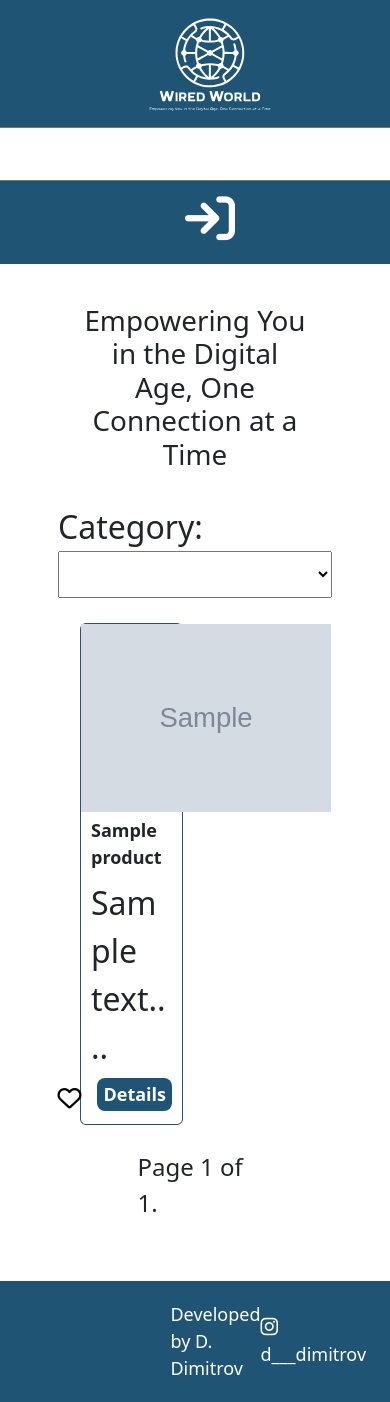
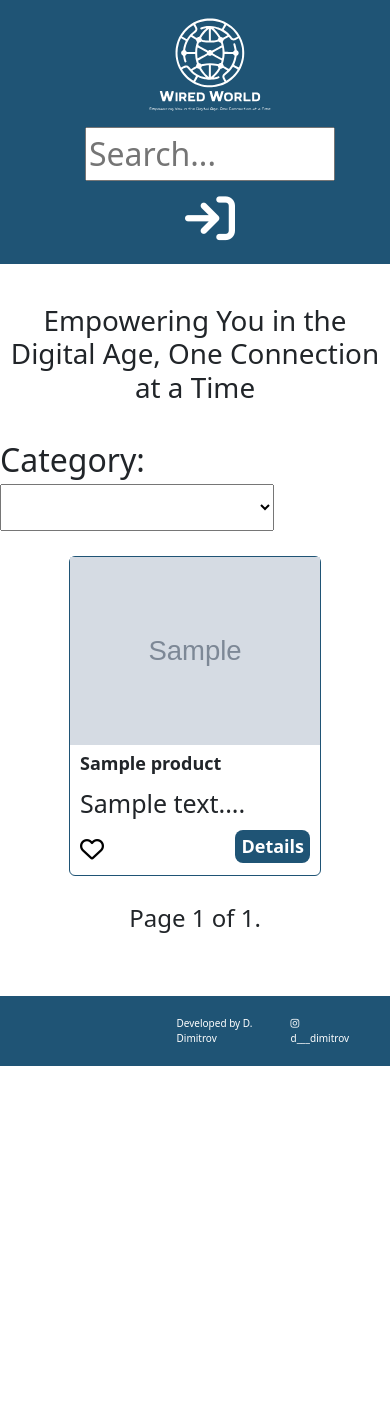
Before and after one commit to Dimpex0/WiredWorldWebsite, a Django app: page / in a window 390 px wide; the page is wider, and only the part inside the window is pictured. After the commit the page ends 1066 px from the top of that part, so only its background shows below. Run offline with Django 4.2, Linux system fonts and the light colour scheme; tables that the repository leaves empty hold one stand-in row (values such as "Sample post"); grey boxes marked "Sample" are stand-in pictures; some libraries are stand-ins or nearby versions.

Commit message:
made home page responsive and fixed some unresponsiveness on the base html

```diff
--- a/static/style/base.css
+++ b/static/style/base.css
@@ -251,3 +251,32 @@
         width: 800px;
     }
 }
+
+@media screen and (max-width: 850px) {
+    nav input {
+        width: 600px;
+    }
+
+    footer, footer .instagram-icon {
+        font-size: 12px;
+    }
+}
+
+@media screen and (max-width: 650px) {
+    nav input {
+        width: 400px;
+    }
+    #search-list li a {
+        font-size: 20px;
+    }
+}
+
+@media screen and (max-width: 490px) {
+    nav input {
+        width: 250px;
+    }
+
+    footer, footer .instagram-icon {
+        font-size: 10px;
+    }
+}
--- a/static/style/index.css
+++ b/static/style/index.css
@@ -3,7 +3,7 @@
     flex-direction: column;
     align-items: center;
     gap: 24px;
-    padding: 10px 80px 10px 80px;
+    padding: 10px 80px;
 }
 
 main h1 {
@@ -58,8 +58,7 @@
 }
 
 main .cards .card img {
-    width: 100%;
-    height: 100%;
+    width: 250px;
     object-fit: scale-down;
     margin: auto;
 }
@@ -69,7 +68,7 @@
     position: absolute;
     background-color: red;
     color: white;
-    padding: 3px 6px 3px 6px;
+    padding: 3px 6px;
     border-radius: 4px;
 }
 
@@ -145,3 +144,35 @@
         grid-template-columns: repeat(2, 1fr);
     }
 }
+
+@media screen and (max-width: 710px) {
+    main .cards .card img {
+        width: 150px;
+    }
+
+    main .cards .card .card-content .card-description {
+        font-size: 18px;
+    }
+
+    .out-of-stock {
+        font-size: 16px;
+    }
+}
+
+@media screen and (max-width: 615px) {
+    main {
+        padding: 10px 0;
+    }
+
+    main .cards {
+        grid-template-columns: 1fr;
+    }
+
+    main .cards .card img {
+        width: 250px;
+    }
+
+    main .cards .card .card-content .card-description {
+        font-size: 25px;
+    }
+}
--- a/templates/index.html
+++ b/templates/index.html
@@ -45,7 +45,7 @@
         <section class="cards">
             {% for product in object_list %}
                 <div class="card">
-                    <img style="width: 250px" src="/media/{{ product.image }}" alt="">
+                    <img src="/media/{{ product.image }}" alt="">
                     {% if product.stock <= 0 %}
                         <p class="out-of-stock">Out of stock</p>
                     {% endif %}
--- a/templates/product/category.html
+++ b/templates/product/category.html
@@ -23,7 +23,7 @@
         <section class="cards">
             {% for product in object_list %}
                 <div class="card">
-                    <img style="width: 250px" src="/media/{{ product.image }}" alt="">
+                    <img src="/media/{{ product.image }}" alt="">
                     {% if product.stock <= 0 %}
                         <p class="out-of-stock">Out of stock</p>
                     {% endif %}
```
Also changed, not shown: static/style/account/details.css (+12 -6 lines), static/style/product/category.css (+32 -0 lines).
